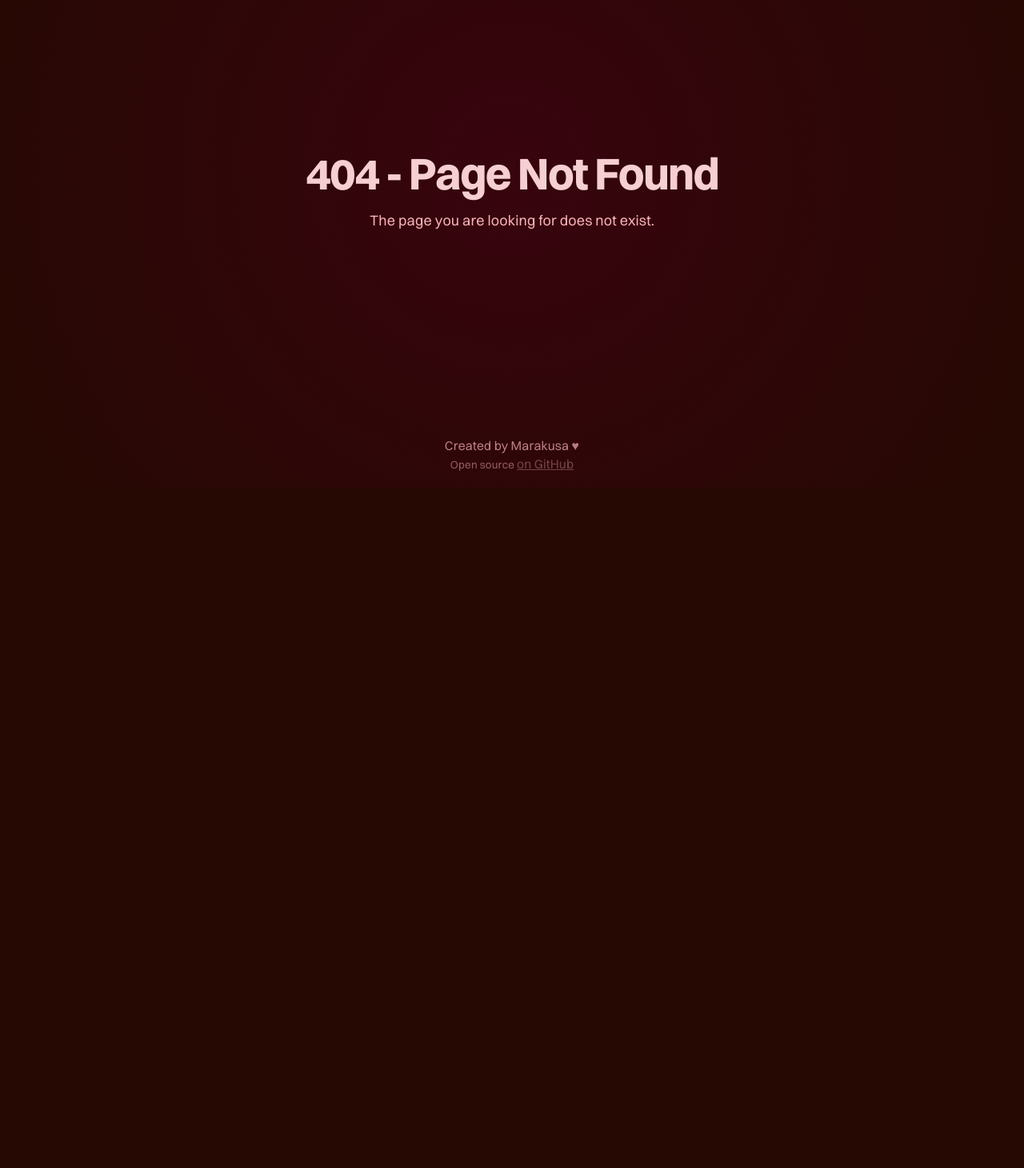
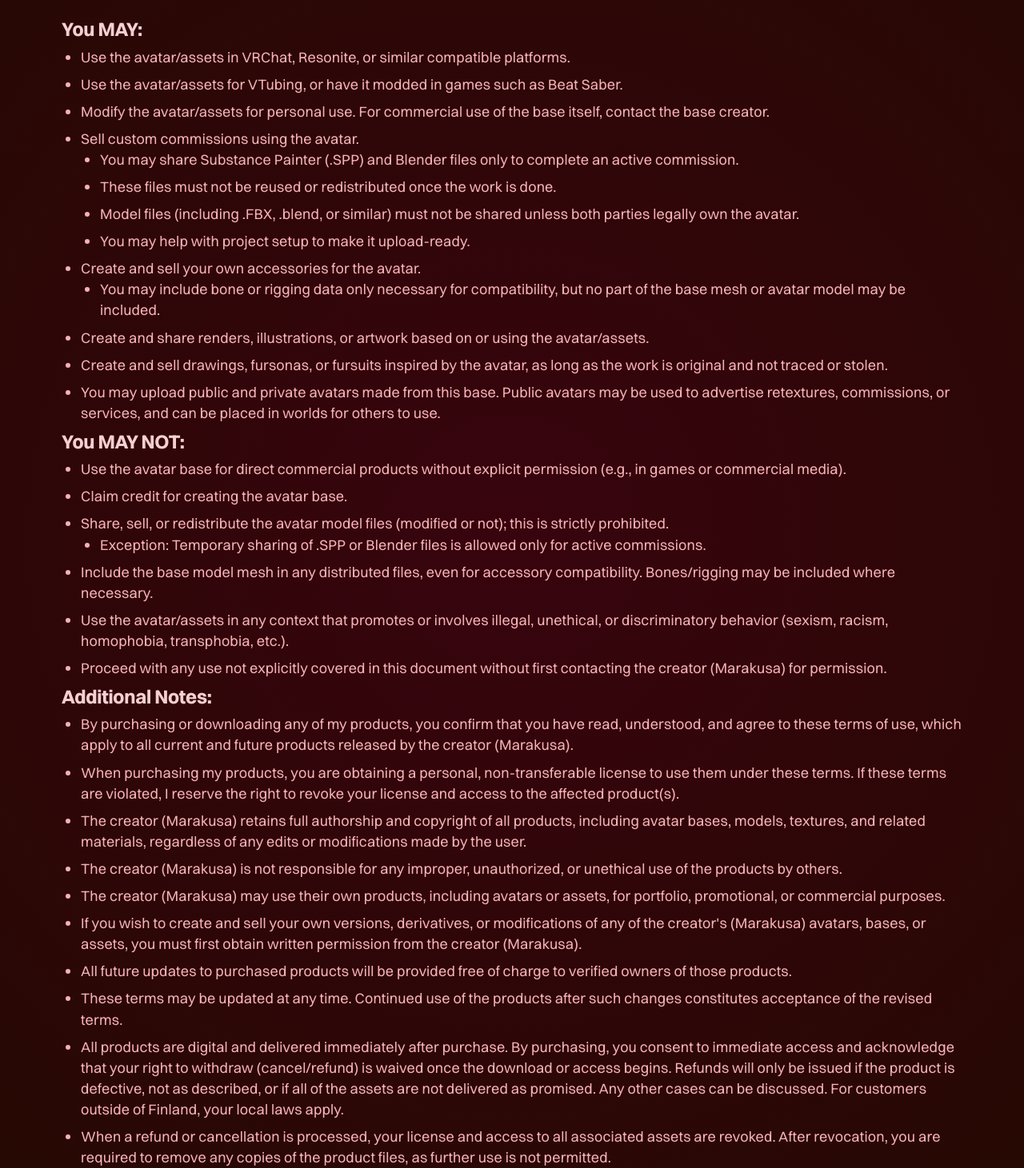
Before and after one commit to Marakusa/marakusa-web, a React (Vite) app in the folder frontend/: page /tos in a window 1280 px wide. Before the commit this address had no page. Shown: the part 190-1651 px from the top of the page at 80% size. Before the commit the page ends 800 px from the top, so only its background shows below. Built offline with nearby package versions, Linux system fonts and the light colour scheme.

Commit message:
Add TOS and update footer

```diff
--- a/frontend/src/App.tsx
+++ b/frontend/src/App.tsx
@@ -1,6 +1,7 @@
 import './App.css';
 import { BrowserRouter, Outlet, Route, Routes } from 'react-router-dom';
 import Licenses from './pages/Licenses';
+import TermsOfService from './pages/TermsOfService';
 import Pricing from './pages/Pricing';
 import ProtectedRoute from './context/ProtectedRoute';
 import Header from './components/Header';
@@ -27,6 +28,7 @@ function App() {
                         <Route path="/store" element={<Store />} />
                         <Route path="/pricing" element={<Pricing />} />
                         <Route path="/licenses" element={<Licenses />} />
+                        <Route path="/tos" element={<TermsOfService />} />
 
                         <Route path="/auth/callback" element={<AuthCallback />} />
 
--- a/frontend/src/components/Footer.tsx
+++ b/frontend/src/components/Footer.tsx
@@ -2,15 +2,7 @@ const Footer = () => {
     return (
         <footer className="p-4 text-center">
             <p className="text-sm opacity-70">Created by Marakusa &hearts;</p>
-            <p className="text-xs opacity-50">Open source <a
-                href="https://github.com/marakusa/marakusa-web"
-                target="_blank"
-                rel="noopener noreferrer"
-                className="text-sm opacity-70 underline"
-                >
-                    on GitHub
-                </a>
-            </p>
+            <p className="text-xs opacity-50">Open source ∙ <a href="/tos" className="text-xs opacity-70 underline">Terms of Service</a> ∙ <a href="https://github.com/marakusa/marakusa-web" target="_blank" rel="noopener noreferrer" className="text-xs opacity-70 underline">GitHub</a></p>
         </footer>
     );
 };
--- a/frontend/src/index.css
+++ b/frontend/src/index.css
@@ -210,3 +210,9 @@ nav .link-text {
   border: 2px solid var(--accent-border);
   box-shadow: 4px 4px 0 0 var(--accent-border);
 }
+
+li {
+  margin-bottom: 8px;
+  list-style-type: disc;
+  margin-left: 24px;
+}
--- /dev/null
+++ b/frontend/src/pages/TermsOfService.tsx
@@ -0,0 +1,62 @@
+function TermsOfService() {
+    return (
+        <div className="text-left grow">
+            <h1>Terms of Service</h1>
+            <h2>You MAY:</h2>
+            <ul>
+                <li>Use the avatar/assets in VRChat, Resonite, or similar compatible platforms.</li>
+                <li>Use the avatar/assets for VTubing, or have it modded in games such as Beat Saber.</li>
+                <li>Modify the avatar/assets for personal use. For commercial use of the base itself, contact the base creator.</li>
+                <li>
+                    Sell custom commissions using the avatar.
+                    <ul>
+                        <li>You may share Substance Painter (.SPP) and Blender files only to complete an active commission.</li>
+                        <li>These files must not be reused or redistributed once the work is done.</li>
+                        <li>Model files (including .FBX, .blend, or similar) must not be shared unless both parties legally own the avatar.</li>
+                        <li>You may help with project setup to make it upload-ready.</li>
+                    </ul>
+                </li>
+                <li>
+                    Create and sell your own accessories for the avatar.
+                    <ul>
+                        <li>You may include bone or rigging data only necessary for compatibility, but no part of the base mesh or avatar model may be included.</li>
+                    </ul>
+                </li>
+                <li>Create and share renders, illustrations, or artwork based on or using the avatar/assets.</li>
+                <li>Create and sell drawings, fursonas, or fursuits inspired by the avatar, as long as the work is original and not traced or stolen.</li>
+                <li>You may upload public and private avatars made from this base. Public avatars may be used to advertise retextures, commissions, or services, and can be placed in worlds for others to use.</li>
+            </ul>
+
+            <h2>You MAY NOT:</h2>
+            <ul>
+                <li>Use the avatar base for direct commercial products without explicit permission (e.g., in games or commercial media).</li>
+                <li>Claim credit for creating the avatar base.</li>
+                <li>
+                    Share, sell, or redistribute the avatar model files (modified or not); this is strictly prohibited.
+                    <ul>
+                        <li>Exception: Temporary sharing of .SPP or Blender files is allowed only for active commissions.</li>
+                    </ul>
+                </li>
+                <li>Include the base model mesh in any distributed files, even for accessory compatibility. Bones/rigging may be included where necessary.</li>
+                <li>Use the avatar/assets in any context that promotes or involves illegal, unethical, or discriminatory behavior (sexism, racism, homophobia, transphobia, etc.).</li>
+                <li>Proceed with any use not explicitly covered in this document without first contacting the creator (Marakusa) for permission.</li>
+            </ul>
+
+            <h2>Additional Notes:</h2>
+            <ul>
+                <li>By purchasing or downloading any of my products, you confirm that you have read, understood, and agree to these terms of use, which apply to all current and future products released by the creator (Marakusa).</li>
+                <li>When purchasing my products, you are obtaining a personal, non-transferable license to use them under these terms. If these terms are violated, I reserve the right to revoke your license and access to the affected product(s).</li>
+                <li>The creator (Marakusa) retains full authorship and copyright of all products, including avatar bases, models, textures, and related materials, regardless of any edits or modifications made by the user.</li>
+                <li>The creator (Marakusa) is not responsible for any improper, unauthorized, or unethical use of the products by others.</li>
+                <li>The creator (Marakusa) may use their own products, including avatars or assets, for portfolio, promotional, or commercial purposes.</li>
+                <li>If you wish to create and sell your own versions, derivatives, or modifications of any of the creator&apos;s (Marakusa) avatars, bases, or assets, you must first obtain written permission from the creator (Marakusa).</li>
+                <li>All future updates to purchased products will be provided free of charge to verified owners of those products.</li>
+                <li>These terms may be updated at any time. Continued use of the products after such changes constitutes acceptance of the revised terms.</li>
+                <li>All products are digital and delivered immediately after purchase. By purchasing, you consent to immediate access and acknowledge that your right to withdraw (cancel/refund) is waived once the download or access begins. Refunds will only be issued if the product is defective, not as described, or if all of the assets are not delivered as promised. Any other cases can be discussed. For customers outside of Finland, your local laws apply.</li>
+                <li>When a refund or cancellation is processed, your license and access to all associated assets are revoked. After revocation, you are required to remove any copies of the product files, as further use is not permitted.</li>
+            </ul>
+        </div>
+    );
+}
+
+export default TermsOfService;
```
